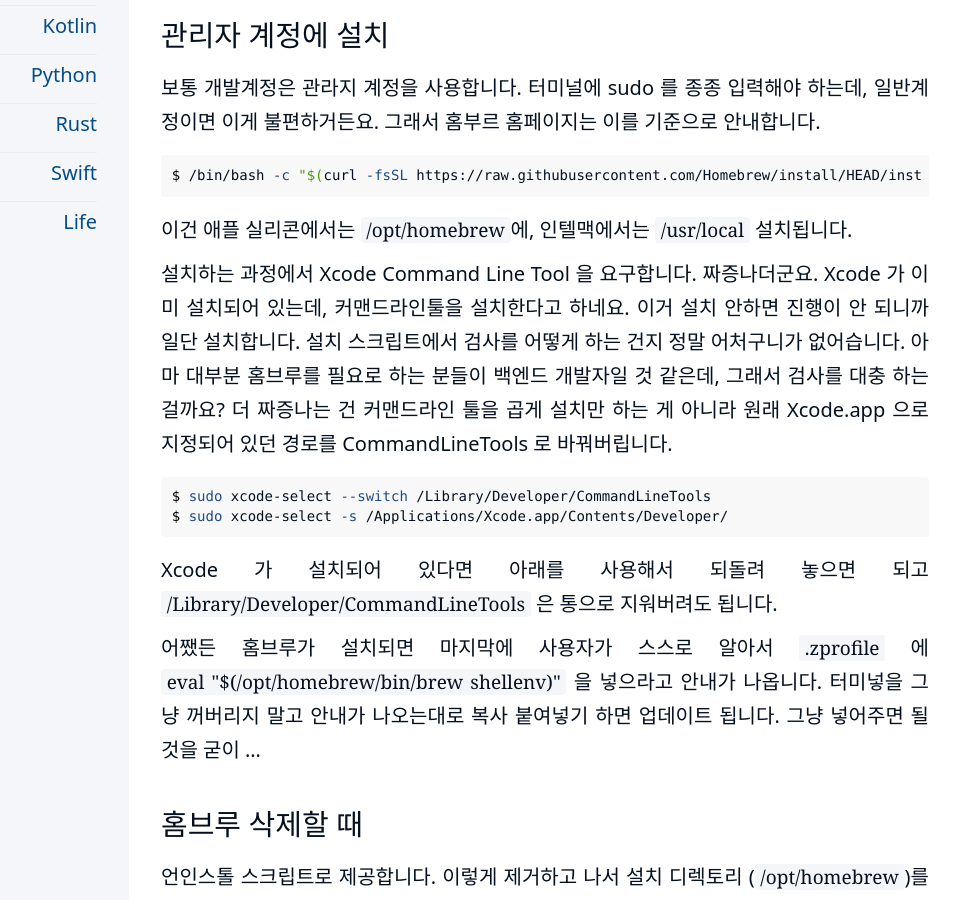
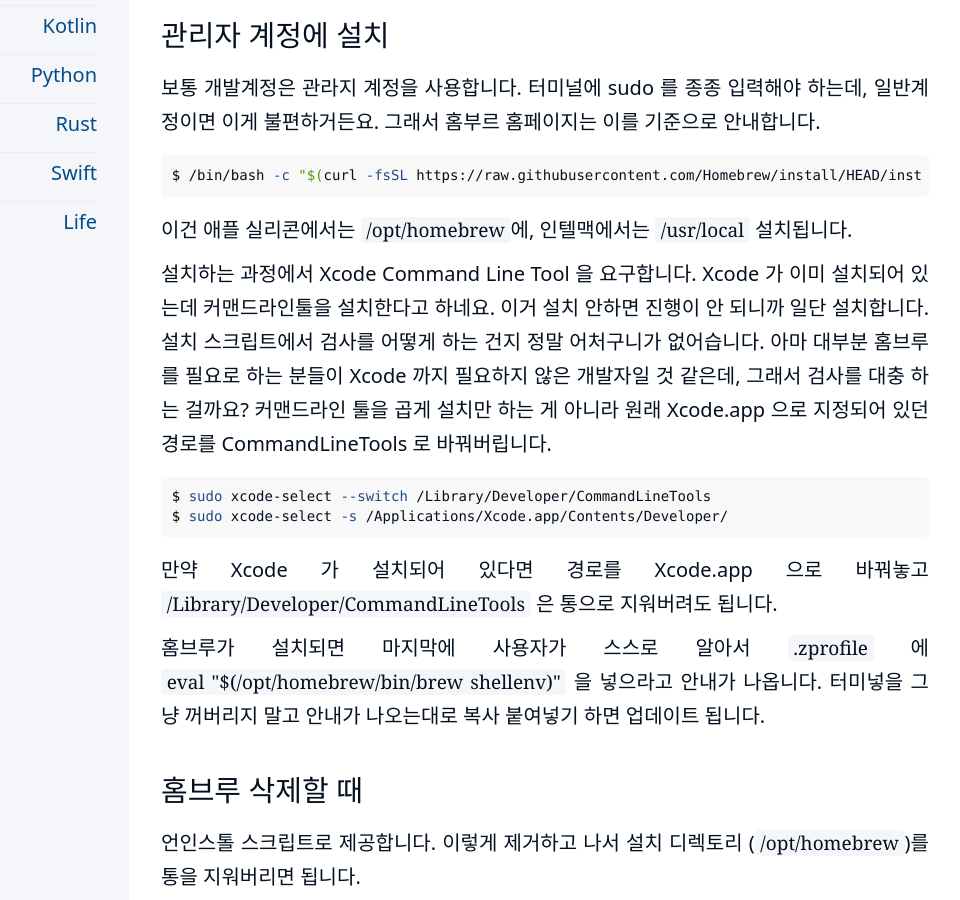
Before and after one commit to kiroshin/kiroshin.github.io, a Jekyll site: the page built from _posts/2025-04-18-homebrew-xcode.md, in a window 1280 px wide and 900 px high, scrolled down 1028 px. Shown: the whole window, without its empty margins (191-1151 px from the left). Built offline with Jekyll 4.4.1, drawn with Linux system fonts in a browser that asks for light colours.

Commit message:
Update 2025-04-18-homebrew-xcode.md

````diff
--- a/_posts/2025-04-18-homebrew-xcode.md
+++ b/_posts/2025-04-18-homebrew-xcode.md
@@ -25,16 +25,16 @@ $ /bin/bash -c "$(curl -fsSL https://raw.githubusercontent.com/Homebrew/install/
 
 이건 애플 실리콘에서는 `/opt/homebrew`에, 인텔맥에서는 `/usr/local` 설치됩니다.
 
-설치하는 과정에서 Xcode Command Line Tool 을 요구합니다. 짜증나더군요. Xcode 가 이미 설치되어 있는데, 커맨드라인툴을 설치한다고 하네요. 이거 설치 안하면 진행이 안 되니까 일단 설치합니다. 설치 스크립트에서 검사를 어떻게 하는 건지 정말 어처구니가 없어습니다. 아마 대부분 홈브루를 필요로 하는 분들이 백엔드 개발자일 것 같은데, 그래서 검사를 대충 하는 걸까요? 더 짜증나는 건 커맨드라인 툴을 곱게 설치만 하는 게 아니라 원래 Xcode.app 으로 지정되어 있던 경로를 CommandLineTools 로 바꿔버립니다.
+설치하는 과정에서 Xcode Command Line Tool 을 요구합니다. Xcode 가 이미 설치되어 있는데 커맨드라인툴을 설치한다고 하네요. 이거 설치 안하면 진행이 안 되니까 일단 설치합니다. 설치 스크립트에서 검사를 어떻게 하는 건지 정말 어처구니가 없어습니다. 아마 대부분 홈브루를 필요로 하는 분들이 Xcode 까지 필요하지 않은 개발자일 것 같은데, 그래서 검사를 대충 하는 걸까요? 커맨드라인 툴을 곱게 설치만 하는 게 아니라 원래 Xcode.app 으로 지정되어 있던 경로를 CommandLineTools 로 바꿔버립니다.
 
 ```shell
 $ sudo xcode-select --switch /Library/Developer/CommandLineTools
 $ sudo xcode-select -s /Applications/Xcode.app/Contents/Developer/
 ```
 
-Xcode 가 설치되어 있다면 아래를 사용해서 되돌려 놓으면 되고 `/Library/Developer/CommandLineTools` 은 통으로 지워버려도 됩니다.
+만약 Xcode 가 설치되어 있다면 경로를 Xcode.app 으로 바꿔놓고 `/Library/Developer/CommandLineTools` 은 통으로 지워버려도 됩니다.
 
-어쨌든 홈브루가 설치되면 마지막에 사용자가 스스로 알아서 `.zprofile` 에 `eval "$(/opt/homebrew/bin/brew shellenv)"` 을 넣으라고 안내가 나옵니다. 터미넣을 그냥 꺼버리지 말고 안내가 나오는대로 복사 붙여넣기 하면 업데이트 됩니다. 그냥 넣어주면 될 것을 굳이 ...
+홈브루가 설치되면 마지막에 사용자가 스스로 알아서 `.zprofile` 에 `eval "$(/opt/homebrew/bin/brew shellenv)"` 을 넣으라고 안내가 나옵니다. 터미넣을 그냥 꺼버리지 말고 안내가 나오는대로 복사 붙여넣기 하면 업데이트 됩니다.
 
 
 ## 홈브루 삭제할 때
````
